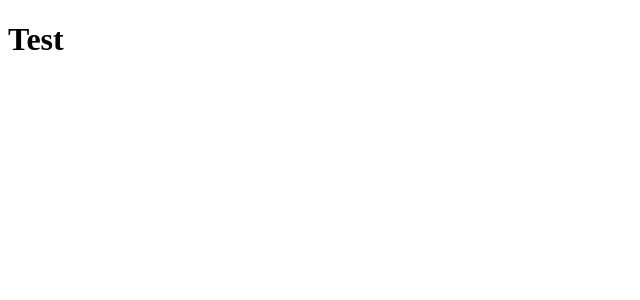
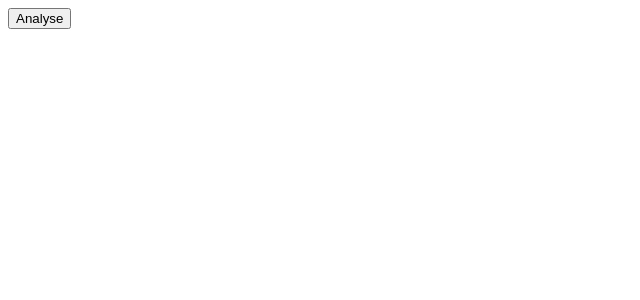
Before and after one commit to jhwheeler/testify, a React app: page / in a window 1280 px wide. Shown: the top 300 px of the page, without its empty margins (0-640 px from the left). Built offline with nearby package versions, Linux system fonts and the light colour scheme; the HTML template or start-up script is replaced by a standard one.

Commit message:
Create App component and render Button inside it

```diff
--- /dev/null
+++ b/client/src/components/App/App.js
@@ -0,0 +1,13 @@
+import React from 'react';
+
+import Button from '../Button/Button';
+import css from './App.scss';
+import data from '../../../../data/test-results.json';
+
+const App = () => {
+  return (
+    <Button text='Analyse' />
+  );
+}
+
+export default App;
--- a/client/src/index.js
+++ b/client/src/index.js
@@ -1,12 +1,13 @@
 import React from 'react';
 import { render } from 'react-dom';
 
+import App from './components/App/App';
 import css from './index.scss';
 
 const Root = () => {
   return (
     <div>
-      <h1>Test</h1>
+      <App />
     </div>
   )
 }
```
Also changed, not shown: client/src/components/App/App.scss (added).
